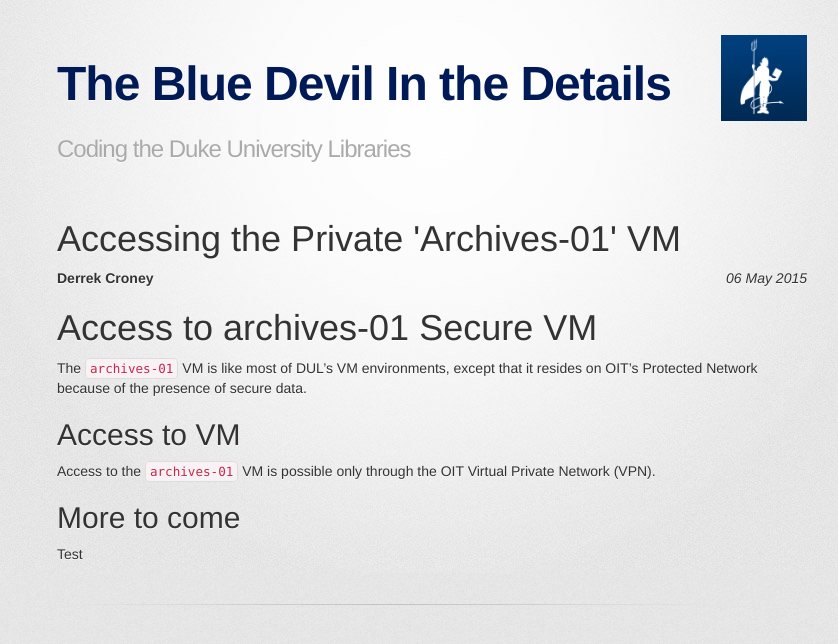
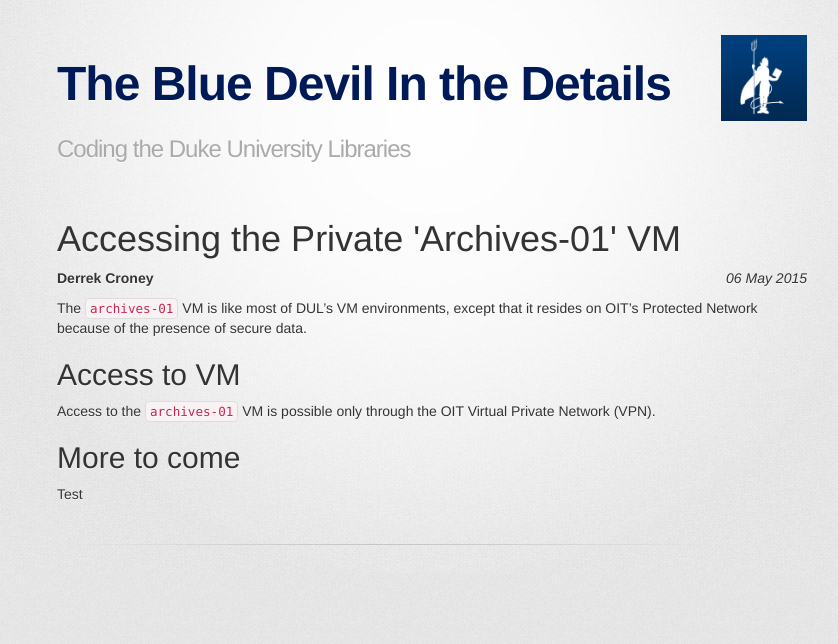
Before and after one commit to duke-libraries/duke-libraries.github.io, a Jekyll site: the page built from _posts/2015-05-06-about-archives-01.md, in a window 1280 px wide. Shown: the top 644 px of the page, without its empty margins (208-1046 px from the left). Built offline with Jekyll 4.4.1, drawn with Linux system fonts in a browser that asks for light colours; some web fonts are replaced; Markdown is read by kramdown in place of the engine named in the settings; comment, search, counter and statistics services are not loaded.

Commit message:
removed redundant page title

```diff
--- a/_posts/2015-05-06-about-archives-01.md
+++ b/_posts/2015-05-06-about-archives-01.md
@@ -5,7 +5,6 @@
 tags: vm oit archives
 category: vm
 ---
-# Access to archives-01 Secure VM
 
 The `archives-01` VM is like most of DUL's VM environments, except that it resides on OIT's Protected Network
 because of the presence of secure data.
```
